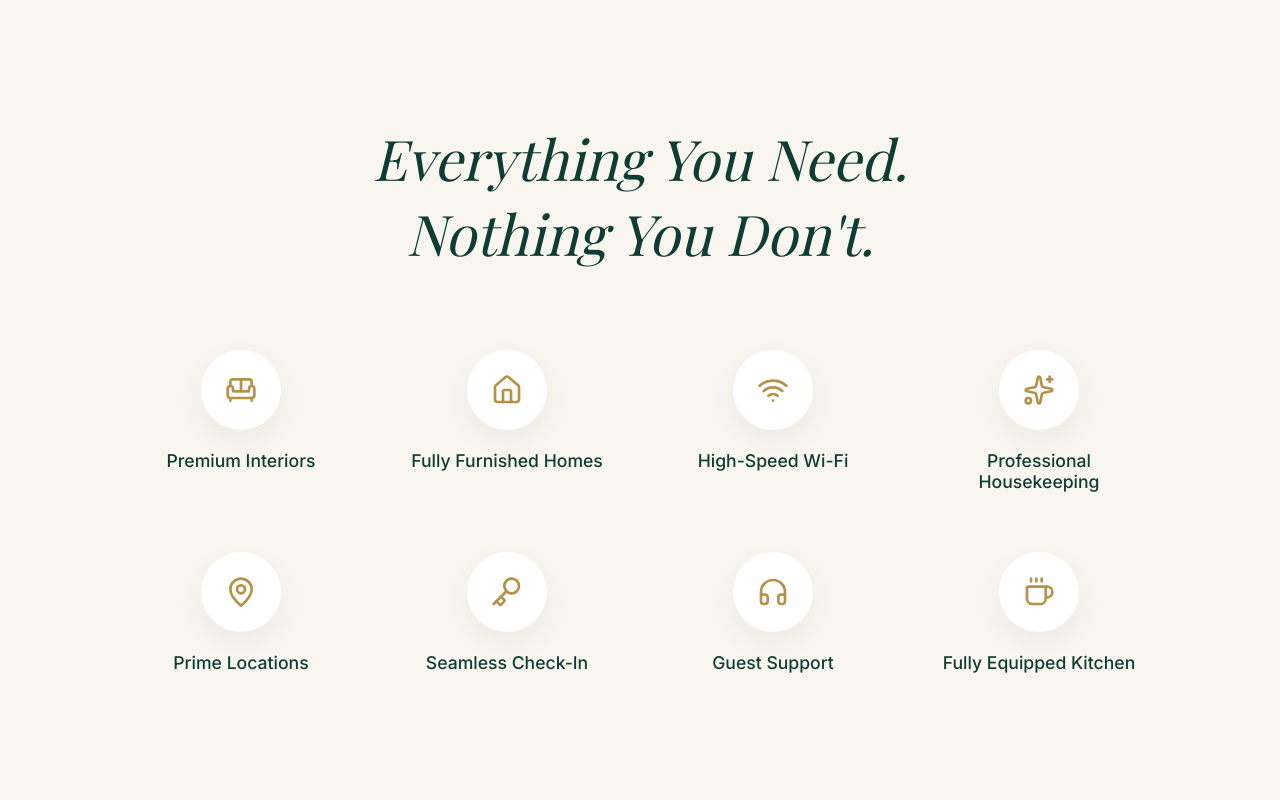
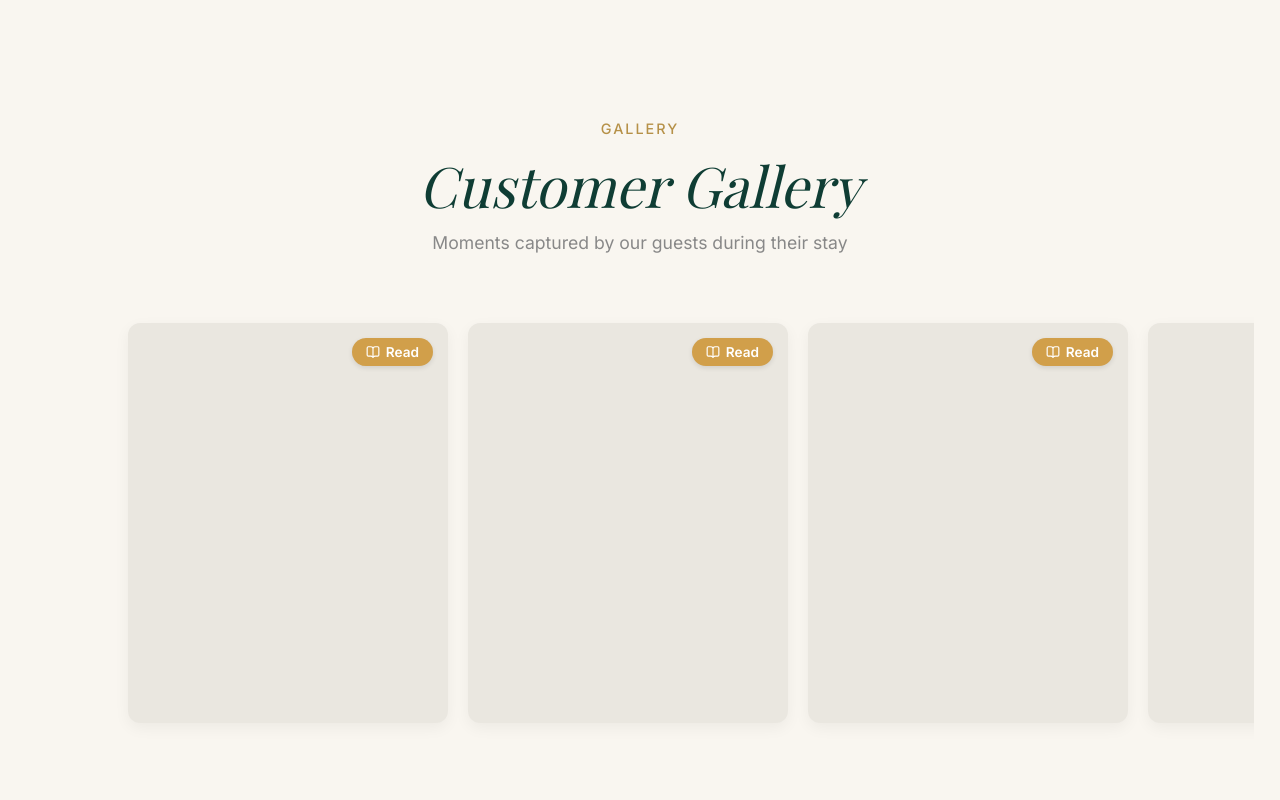
Before and after one commit to venky-7234/KEZOI-STAYS-WEBSITE, a React (Vite) app: page / in a window 1280 px wide. Shown: the part 4080-4880 px from the top of the page. Built offline with nearby package versions, Linux system fonts and the light colour scheme; a web font is replaced by a local one.

Commit message:
feat(gallery): add customer gallery carousel with placeholder cards and scroll animation

```diff
--- a/src/components/Gallery.css
+++ b/src/components/Gallery.css
@@ -3,66 +3,96 @@
   color: var(--color-dark);
 }
 
-.gallery .section-title {
-  color: var(--color-dark);
+.gallery-header-center {
+  text-align: center;
+  margin-bottom: 50px;
+  display: flex;
+  flex-direction: column;
+  align-items: center;
+  gap: 10px;
 }
 
-.gallery-container {
-  display: grid;
-  grid-template-columns: 1fr;
-  gap: 20px;
-  max-width: 1400px;
-  margin: 0 auto;
+.gallery-header-center .section-eyebrow {
+  color: var(--color-gold);
+  font-size: 0.9rem;
+  letter-spacing: 2px;
+  text-transform: uppercase;
+  font-weight: 500;
+}
+
+.gallery-header-center .section-title {
+  font-family: var(--font-heading);
+  font-style: italic;
+  font-weight: 400;
+  font-size: 2.5rem;
+  color: var(--color-dark);
+  margin: 0;
 }
 
 @media (min-width: 768px) {
-  .gallery-container {
-    grid-template-columns: repeat(12, 1fr);
-    grid-template-rows: auto;
-    gap: 30px;
+  .gallery-header-center .section-title {
+    font-size: 3.5rem;
   }
 }
 
-.gallery-item {
-  position: relative;
-  overflow: hidden;
-  border-radius: 4px;
+.gallery-header-center .section-desc {
+  color: var(--color-grey);
+  font-size: 1.1rem;
 }
 
-.gallery-item img {
-  width: 100%;
-  height: 120%;
-  object-fit: cover;
-  transform: translateY(-10%); /* For parallax room */
+/* Carousel */
+.gallery-carousel {
+  display: flex;
+  gap: 20px;
+  overflow-x: auto;
+  padding: 20px 5%;
+  margin: 0 -5%; /* Pull out of section padding */
+  scroll-snap-type: x mandatory;
+  scrollbar-width: none; /* Firefox */
+  -ms-overflow-style: none;  /* IE and Edge */
 }
 
-/* Asymmetric Layout */
-@media (min-width: 768px) {
-  .item-1 {
-    grid-column: 1 / 8;
-    aspect-ratio: 16/10;
+@media (min-width: 1024px) {
+  .gallery-carousel {
+    padding: 20px 10%;
+    margin: 0 -10%;
+  }
 }
 
-  .item-2 {
-    grid-column: 8 / 13;
-    aspect-ratio: 4/5;
-    margin-top: 100px;
+.gallery-carousel::-webkit-scrollbar {
+  display: none;
 }
 
-  .item-3 {
-    grid-column: 1 / 5;
-    aspect-ratio: 1/1;
-    margin-top: -100px;
+.customer-card-placeholder {
+  flex: 0 0 80%;
+  aspect-ratio: 1 / 1;
+  background-color: #eae7e0; /* A slightly darker ivory/grey for placeholder */
+  border-radius: 12px;
+  scroll-snap-align: center;
+  position: relative;
+  display: flex;
+  align-items: flex-start;
+  justify-content: flex-end;
+  padding: 15px;
+  box-shadow: 0 5px 15px rgba(0,0,0,0.05);
 }
 
-  .item-4 {
-    grid-column: 5 / 13;
-    aspect-ratio: 21/9;
+@media (min-width: 768px) {
+  .customer-card-placeholder {
+    flex: 0 0 320px; /* fixed size for desktop */
+    aspect-ratio: 4 / 5;
+  }
 }
 
-  .item-5 {
-    grid-column: 3 / 11;
-    aspect-ratio: 16/9;
-    margin-top: 50px;
+.read-badge {
+  background-color: #d19f4a; /* Golden orange from screenshot */
+  color: white;
+  padding: 6px 14px;
+  border-radius: 20px;
+  font-size: 0.85rem;
+  font-weight: 600;
+  display: flex;
+  align-items: center;
+  gap: 6px;
+  box-shadow: 0 2px 5px rgba(0,0,0,0.1);
 }
-}
--- a/src/components/Gallery.jsx
+++ b/src/components/Gallery.jsx
@@ -1,53 +1,32 @@
 import React, { useEffect, useRef } from 'react';
 import gsap from 'gsap';
 import { ScrollTrigger } from 'gsap/ScrollTrigger';
+import { BookOpen } from 'lucide-react';
 import './Gallery.css';
 
 gsap.registerPlugin(ScrollTrigger);
 
-const images = [
-  'https://images.unsplash.com/photo-1600607688969-a5bfcd64bd28?q=80&w=2070&auto=format&fit=crop', // Living
-  'https://images.unsplash.com/photo-1540518614846-7eded433c457?q=80&w=2057&auto=format&fit=crop', // Bedroom
-  'https://images.unsplash.com/photo-1600566752355-35792bedcfea?q=80&w=2070&auto=format&fit=crop', // Bathroom
-  'https://images.unsplash.com/photo-1556910103-1c02745aae4d?q=80&w=2070&auto=format&fit=crop', // Kitchen
-  'https://images.unsplash.com/photo-1598928506311-c55ded91a20c?q=80&w=2070&auto=format&fit=crop' // Workspace
-];
-
 const Gallery = () => {
   const sectionRef = useRef(null);
-  const galleryRef = useRef(null);
+  const cardsRef = useRef([]);
 
   useEffect(() => {
     const ctx = gsap.context(() => {
-      const items = galleryRef.current.querySelectorAll('.gallery-item');
-
-      items.forEach((item) => {
-        gsap.fromTo(item,
-          { y: 100, opacity: 0 },
+      // Fade in cards on scroll
+      cardsRef.current.forEach((card, index) => {
+        gsap.fromTo(card,
+          { y: 50, opacity: 0 },
           {
             y: 0,
             opacity: 1,
-            duration: 1.2,
-            ease: 'power3.out',
+            duration: 0.8,
+            ease: 'power2.out',
             scrollTrigger: {
-              trigger: item,
-              start: 'top 85%',
+              trigger: card,
+              start: 'top 90%',
             }
           }
         );
-
-        // Parallax image inner
-        const img = item.querySelector('img');
-        gsap.to(img, {
-          yPercent: 15,
-          ease: 'none',
-          scrollTrigger: {
-            trigger: item,
-            start: 'top bottom',
-            end: 'bottom top',
-            scrub: true
-          }
-        });
       });
     }, sectionRef);
 
@@ -56,26 +35,24 @@ const Gallery = () => {
 
   return (
     <section className="gallery section-padding" ref={sectionRef}>
-      <div className="section-header">
-        <h2 className="section-title">Designed for Living</h2>
+      <div className="gallery-header-center">
+        <span className="section-eyebrow">Gallery</span>
+        <h2 className="section-title">Customer Gallery</h2>
+        <p className="section-desc">Moments captured by our guests during their stay</p>
       </div>
 
-      <div className="gallery-container" ref={galleryRef}>
-        <div className="gallery-item item-1">
-          <img src={images[0]} alt="Living Room" />
-        </div>
-        <div className="gallery-item item-2">
-          <img src={images[1]} alt="Bedroom" />
-        </div>
-        <div className="gallery-item item-3">
-          <img src={images[2]} alt="Bathroom" />
-        </div>
-        <div className="gallery-item item-4">
-          <img src={images[3]} alt="Kitchen" />
-        </div>
-        <div className="gallery-item item-5">
-          <img src={images[4]} alt="Workspace" />
-        </div>
+      <div className="gallery-carousel">
+        {[1, 2, 3, 4, 5, 6].map((item, index) => (
+          <div
+            key={index}
+            className="customer-card-placeholder"
+            ref={el => cardsRef.current[index] = el}
+          >
+            <div className="read-badge">
+              <BookOpen size={14} /> Read
+            </div>
+          </div>
+        ))}
       </div>
     </section>
   );
--- a/src/pages/Home.jsx
+++ b/src/pages/Home.jsx
@@ -20,10 +20,10 @@ const Home = () => {
       <BookingBar />
       <About />
       <FeaturedStays />
+      <Gallery />
       <Experience />
       <BrandStatement />
       <Locations />
-      <Gallery />
       <WhyKezoi />
       <Reviews />
       <LongStay />
```
Lines whose indentation alone changed are shown as unchanged.
